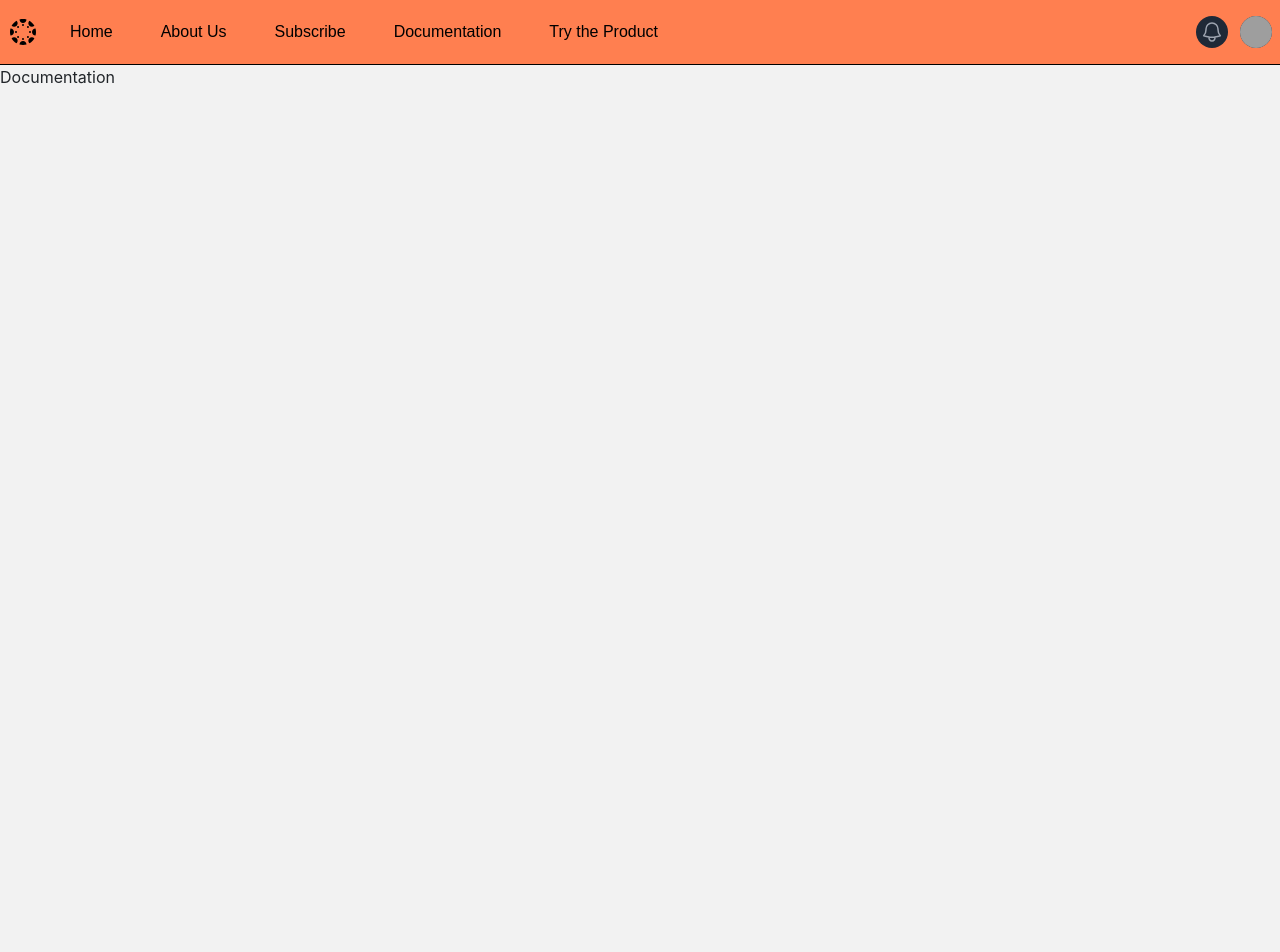
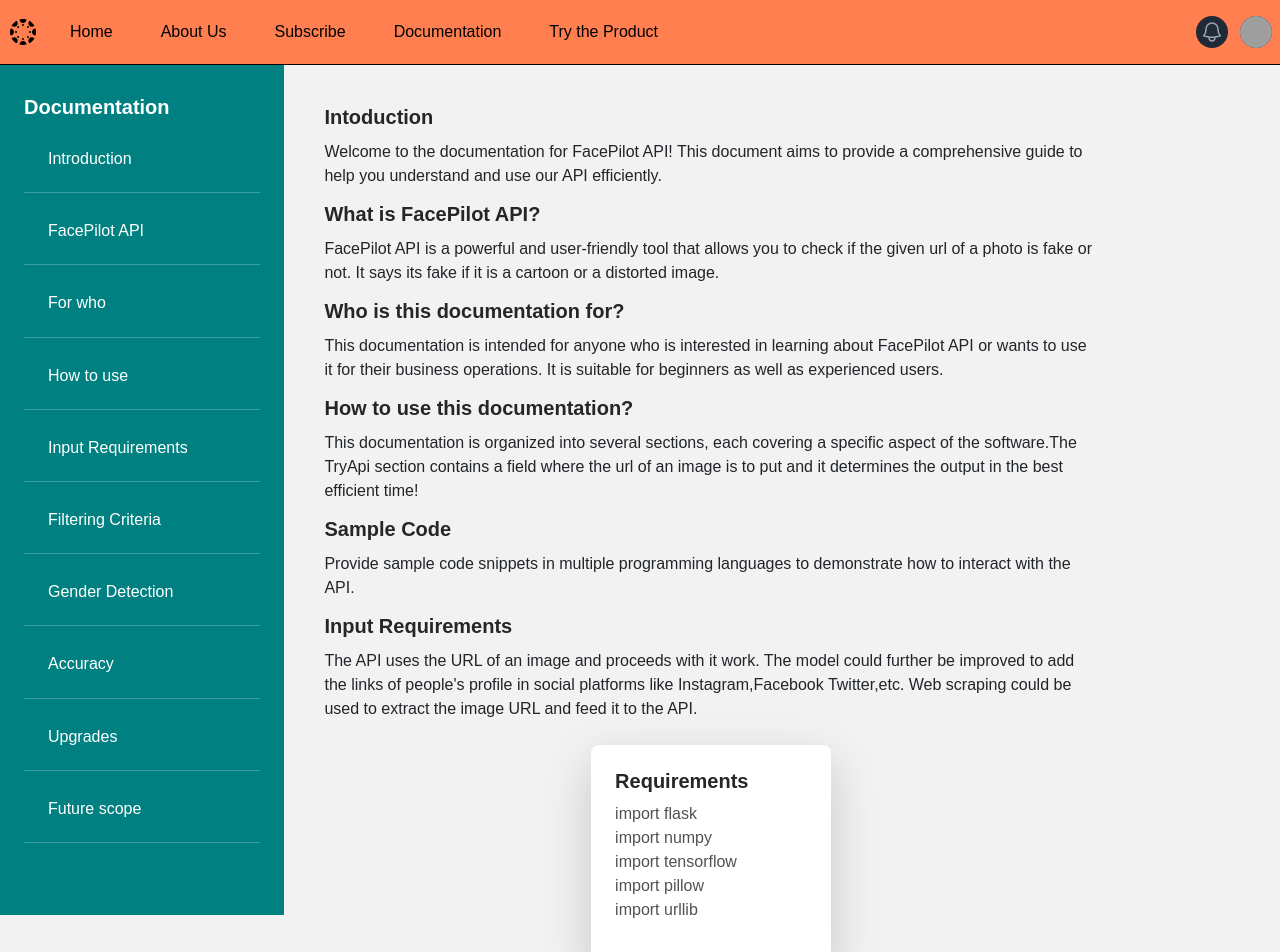
Before and after one commit to AakashGoradia/COC-The-Machine-Minds, a React (Create React App) app in the folder demo/: page /doc in a window 1280 px wide. Shown: the top 952 px of the page. Before the commit the page ends 800 px from the top, so only its background shows below. Built offline with nearby package versions, Linux system fonts and the light colour scheme; grey boxes are pictures that could not be loaded.

Commit message:
almost done

```diff
--- a/demo/src/App.js
+++ b/demo/src/App.js
@@ -6,6 +6,7 @@ import TryApi from './components/TryApi';
 import Landing from './pages/Landing';
 import AboutUs from './components/AboutUs';
 import Doc from './components/Doc'
+import Profile from './components/Profile';
 
 function App() {
   return (
@@ -19,6 +20,7 @@ function App() {
         <Route path='/subscribe' element={<Subscribe />}/>
         <Route path='/about' element={<AboutUs />}/>
         <Route path='/TryApi' element={<TryApi />}/>
+        <Route path='/profile' element={<Profile />}/>
 
       </Routes>
     </div>
--- a/demo/src/components/Doc.js
+++ b/demo/src/components/Doc.js
@@ -1,11 +1,138 @@
 import React from 'react'
+import graph from '../assets/graph.jpg';
 
-const Doc = () => {
+const Documentation = () => {
   return (
     <div>
-      Documentation
+
+      <div className='grid grid-cols-9 font-dm '>
+        <div className='col-span-2 '>
+          <section>
+            <div className="bg-[#008080] text-white flex-shrink-0 flex flex-col justify-between h-full border-2px">
+              <div className="p-6 mt-1">
+                <h1 className="text-xl font-bold  text-white">Documentation</h1>
+                <h2 className="p-6 mt-1  hover:bg-blue-200 hover:text-neutral-800  focus:outline-none focus:ring rounded-lg"><p>Introduction</p></h2>
+                <hr />
+                <h2 className="p-6 mt-1  hover:bg-blue-200 hover:text-neutral-800 focus:ring rounded-lg"><p>FacePilot API</p></h2>
+                <hr />
+
+                <h2 className="p-6 mt-1  hover:bg-blue-200 hover:text-neutral-800 focus:ring rounded-lg"><p>For who </p></h2>
+                <hr />
+
+                <h2 className="p-6 mt-1  hover:bg-blue-200 hover:text-neutral-800 focus:outline-none focus:ring rounded-lg"><p><a href='#usage'>How to use</a></p></h2>
+                <hr />
+
+                <h2 className="p-6 mt-1  hover:bg-blue-200 hover:text-neutral-800 focus:ring rounded-lg"><p>Input Requirements</p></h2>
+                <hr />
+
+                <h2 className="p-6 mt-1  hover:bg-blue-200 hover:text-neutral-800 focus:ring rounded-lg"><p>Filtering Criteria</p></h2>
+                <hr />
+
+                <h2 className="p-6 mt-1  hover:bg-blue-200 hover:text-neutral-800 focus:ring rounded-lg"><p>Gender Detection</p></h2>
+                <hr />
+
+                <h2 className="p-6 mt-1  hover:bg-blue-200 hover:text-neutral-800 focus:ring rounded-lg"><p><a href='#faq'>Accuracy</a></p></h2>
+                <hr />
+
+                <h2 className="p-6 mt-1  hover:bg-blue-200 hover:text-neutral-800  focus:ring rounded-lg"><p>Upgrades</p></h2>
+                <hr />
+
+                <h2 className="p-6 mt-1  hover:bg-blue-200 hover:text-neutral-800 focus:ring rounded-lg"><p>Future scope</p></h2>
+                <hr />
+
+
+              </div>
+              <div className="p-6">
+
+              </div>
+
+            </div>
+
+          </section>
+        </div>
+
+        <div className='col-span-6' id='main section'>
+
+           <section class='m-10'>
+           <h2 class="mb-2.5  mt-2.5 text-xl font-bold leading-tight text-neutral-800 dark:text-neutral-50">
+                  Intoduction</h2>
+           <p>Welcome to the documentation for FacePilot API! This document aims to provide a comprehensive guide to help you understand and use our API efficiently.</p>
+           <h2 class="mb-2.5 mt-3.5 text-xl font-bold leading-tight text-neutral-800 dark:text-neutral-50">
+           What is FacePilot API?</h2>
+           <p>FacePilot API is a powerful and user-friendly tool that allows you to check if the given url of a photo is fake or not. It says its fake if it  is a cartoon or a distorted image.</p>
+           <h2 class="mb-2.5 mt-3.5 text-xl font-bold leading-tight text-neutral-800 dark:text-neutral-50">
+           Who is this documentation for?</h2>
+           <p>This documentation is intended for anyone who is interested in learning about FacePilot API or wants to use it for their business operations. It is suitable for beginners as well as experienced users.</p>
+           <h2 class="mb-2.5 mt-3.5 text-xl font-bold leading-tight text-neutral-800 dark:text-neutral-50">
+           How to use this documentation?</h2>
+           <p>This documentation is organized into several sections, each covering a specific aspect of the software.The TryApi section contains a field where the url of an image is to put and it determines the output in the best efficient time! </p>
+
+           <h2 class="mb-2.5 mt-3.5 text-xl font-bold leading-tight text-neutral-800 dark:text-neutral-50">
+           Sample Code</h2>
+           <p>Provide sample code snippets in multiple programming languages to demonstrate how to interact with the API.
+           </p>
+
+           <h2 class="mb-2.5 mt-3.5 text-xl font-bold leading-tight text-neutral-800 dark:text-neutral-50">
+           Input Requirements</h2>
+           <p>The API uses the URL of an image and proceeds with it work. The model could further be improved to add the links of people's profile in social platforms like Instagram,Facebook Twitter,etc.
+            Web scraping could be used to extract the image URL and feed it to the API.
+           </p>
+           <section id='usage'>
+            <div class="flex justify-center mt-6">
+              <div class="block w-60 rounded-lg bg-white p-6 shadow-lg dark:bg-neutral-700">
+                <h5 class="mb-2 text-xl font-bold leading-tight text-neutral-800 dark:text-neutral-50">
+                 Requirements
+                 </h5>
+                <p class="mb-4 w-36 text-base text-neutral-600 dark:text-neutral-200">
+                  <ul>
+                    <li>import flask            </li>
+                    <li>import numpy</li>
+                    <li>import tensorflow</li>
+                    <li>import pillow</li>
+                    <li>import urllib</li>
+                  </ul>
+
+                </p>
+
+              </div>
+            </div>
+          </section>
+           </section>
+
+
+          <h2 class="mb-6 ml-10 mt-3.5 text-xl font-bold leading-tight text-neutral-800 dark:text-neutral-50">
+          Filtering Criteria</h2>
+           <p class='ml-10'>It does not detect the cartoon images or distorted images.The photos were filtered out on the of them being human or non human. Then it filters out whether it is a male face or a female face. </p>
+           <h2 class="mb-6 ml-10 mt-3.5 text-xl font-bold leading-tight text-neutral-800 dark:text-neutral-50">
+           Gender Detection</h2>
+           <p class='ml-10'>The dataset with the male:female ratio of 50:50 was used to train the model</p>
+           <h2 class="mb-6 ml-10 mt-3.5 text-xl font-bold leading-tight text-neutral-800 dark:text-neutral-50">
+           Accuracy</h2>
+           <p class='ml-10'>The dataset currently is trained with  1400 images ( 700 each ) with more than the accuracy of 96% of detecting fake photo. </p>
+           <section id='faq'>
+            <div class="flex justify-center mt-2">
+              <div class="block max-w-xl rounded-lg bg-white p-6 shadow-lg dark:bg-neutral-700">
+                {/* <h5 class="mb-2 text-xl font-medium leading-tight text-neutral-800 dark:text-neutral-50">
+                  faq    </h5> */}
+                <p class="mb-4 text-base text-neutral-600 dark:text-neutral-200">
+                </p>
+                <img src={graph} class="w-full" />
+
+              </div>
+            </div>
+          </section>
+           <h2 class="mb-6 ml-10 mt-3.5 text-xl font-bold leading-tight text-neutral-800 dark:text-neutral-50">
+           Upgrades</h2>
+           <p class='ml-10'>The popular models do not diffrentaite a cartoon or a distorted image fom a real human photo. It also does not detect the gender and inputs a male photo where a female photo was to be inserted. </p>
+           <h2 class="mb-6 ml-10 mt-3.5 text-xl font-bold leading-tight text-neutral-800 dark:text-neutral-50">
+           Future scope</h2>
+           <p class='ml-10'>The model could further be improved to add the links of people's profile in social platforms like Instagram,Facebook Twitter,etc.
+            Web scraping could be used to extract the image URL and feed it to the API.  </p>  </div>
+
+      </div>
+
     </div>
   )
 }
 
-export default Doc
+export default Documentation;
--- a/demo/src/components/Navbar2.js
+++ b/demo/src/components/Navbar2.js
@@ -62,11 +62,11 @@ const Navbar2 = () => {
                                     <div>
                                         <Menu.Button className="flex rounded-full bg-gray-800 text-sm focus:outline-none focus:ring-2 focus:ring-white focus:ring-offset-2 focus:ring-offset-gray-800">
                                             <span className="sr-only">Open user menu</span>
-                                            <img
+                                            <Link to='/profile'><img
                                                 className="h-8 w-8 rounded-full"
                                                 src="https://images.unsplash.com/photo-1472099645785-5658abf4ff4e?ixlib=rb-1.2.1&ixid=eyJhcHBfaWQiOjEyMDd9&auto=format&fit=facearea&facepad=2&w=256&h=256&q=80"
-                                                alt=""
-                                            />
+                                                alt=""/>
+                                                </Link>
                                         </Menu.Button>
                                     </div>
                                     <Transition
--- /dev/null
+++ b/demo/src/components/Profile.js
@@ -0,0 +1,38 @@
+import React from 'react'
+
+const Profile = () => {
+    return (
+        <>
+            <div className='grid grid-cols-9 bg-gradient-to-b from-green-200 to-lime-50'>
+
+                <div className='col-span-3'>
+
+                </div>
+                <div className="col-span-3 rounded-3xl overflow-hidden shadow-xl  my-5 justify-center bg-[#008080]">
+                    <img src="https://i.imgur.com/dYcYQ7E.png" class="w-full" />
+                    <div class="flex justify-center -mt-8">
+                        <img src="https://images.unsplash.com/photo-1472099645785-5658abf4ff4e?ixlib=rb-1.2.1&ixid=eyJhcHBfaWQiOjEyMDd9&auto=format&fit=facearea&facepad=2&w=256&h=256&q=80" class="rounded-full border-solid border-white border-2 -mt-3" />
+                    </div>
+                    <div class="text-center px-3 pb-6 pt-2">
+                        <h3 class="text-white text-sm bold font-sans">Olivia Dunham</h3>
+                        <p class="mt-2 font-sans font-light text-white">Ace subscription</p>
+                    </div>
+                    <div class="flex justify-center pb-3 text-white">
+                        <div class="text-center mr-3 border-r pr-3">
+                            <h2>34</h2>
+                            <span>Photos</span>
+                        </div>
+                        <div class="text-center">
+                            <h2>42</h2>
+                            <span>Friends</span>
+                        </div>
+                    </div>
+                </div>
+                <div className='col-span-3'>
+                </div>
+            </div>
+        </>
+    )
+}
+
+export default Profile
```
Also changed, not shown: demo/src/assets/graph.jpg (added).
